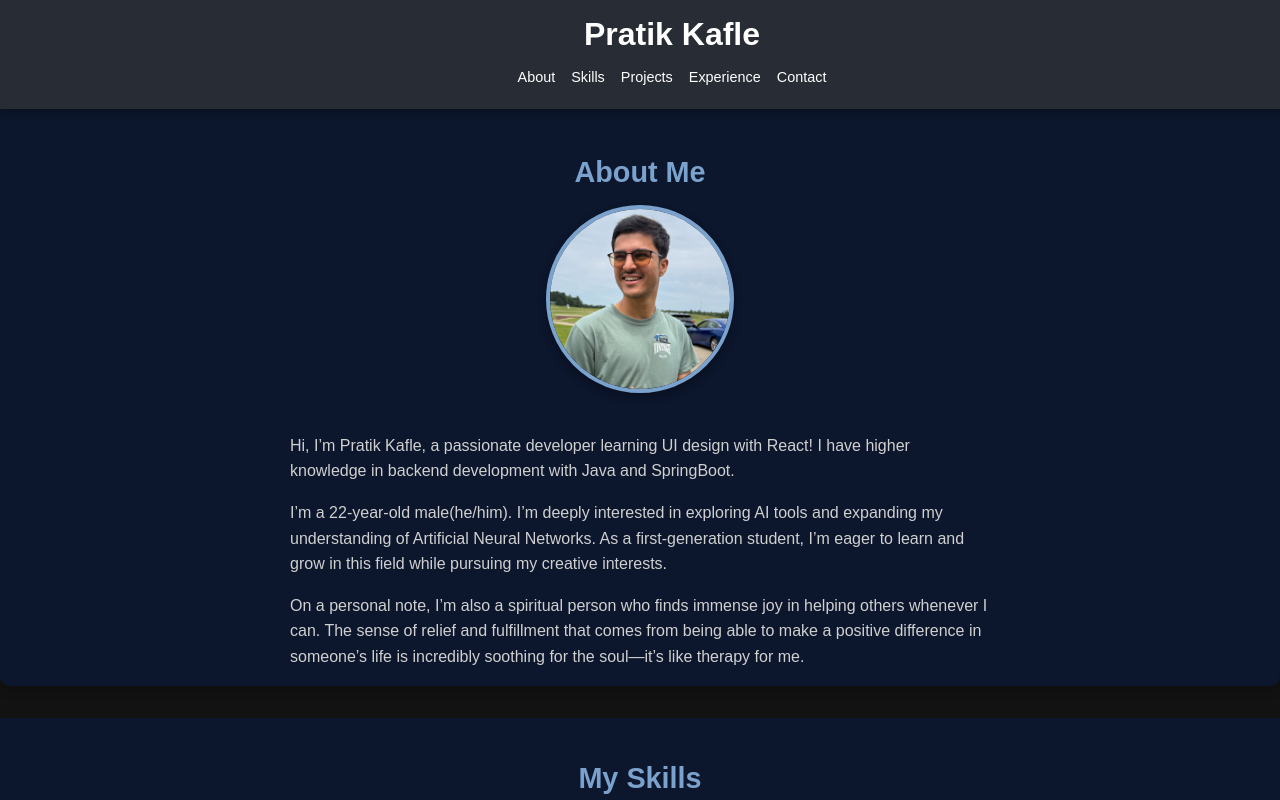
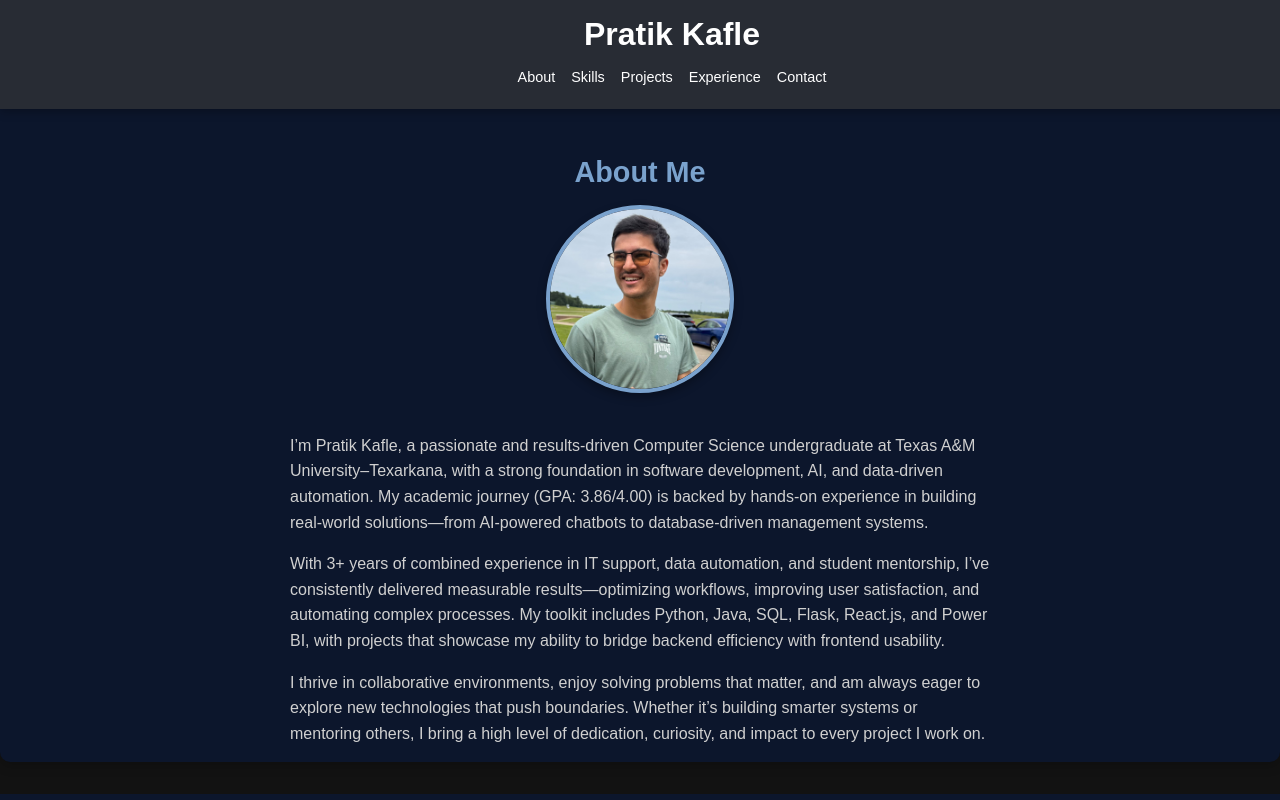
Before and after one commit to pratikkafle608/my-portfolio, a React (Create React App) app: page / in a window 1280 px wide. Shown: the top 800 px of the page. Built offline with nearby package versions, Linux system fonts and the light colour scheme.

Commit message:
Update About.js

```diff
--- a/src/components/About.js
+++ b/src/components/About.js
@@ -12,9 +12,12 @@ function About() {
           className="about-image"
         />
         <div className="about-text">
-          <p>Hi, I’m Pratik Kafle, a passionate developer learning UI design with React! I have higher knowledge in backend development with Java and SpringBoot.</p>
-          <p>I’m a 22-year-old male(he/him). I’m deeply interested in exploring AI tools and expanding my understanding of Artificial Neural Networks. As a first-generation student, I’m eager to learn and grow in this field while pursuing my creative interests.</p>
-          <p>On a personal note, I’m also a spiritual person who finds immense joy in helping others whenever I can. The sense of relief and fulfillment that comes from being able to make a positive difference in someone’s life is incredibly soothing for the soul—it’s like therapy for me.</p>
+         <p> I’m Pratik Kafle, a passionate and results-driven Computer Science undergraduate at Texas A&M University–Texarkana, with a strong foundation in software development, AI, and data-driven automation. My academic journey (GPA: 3.86/4.00) is backed by hands-on experience in building real-world solutions—from AI-powered chatbots to database-driven management systems.</p>
+
+         <p>With 3+ years of combined experience in IT support, data automation, and student mentorship, I’ve consistently delivered measurable results—optimizing workflows, improving user satisfaction, and automating complex processes. My toolkit includes Python, Java, SQL, Flask, React.js, and Power BI, with projects that showcase my ability to bridge backend efficiency with frontend usability.</p>
+
+         <p>I thrive in collaborative environments, enjoy solving problems that matter, and am always eager to explore new technologies that push boundaries. Whether it’s building smarter systems or mentoring others, I bring a high level of dedication, curiosity, and impact to every project I work on.</p>
+
         </div>
       </div>
     </section>
```
